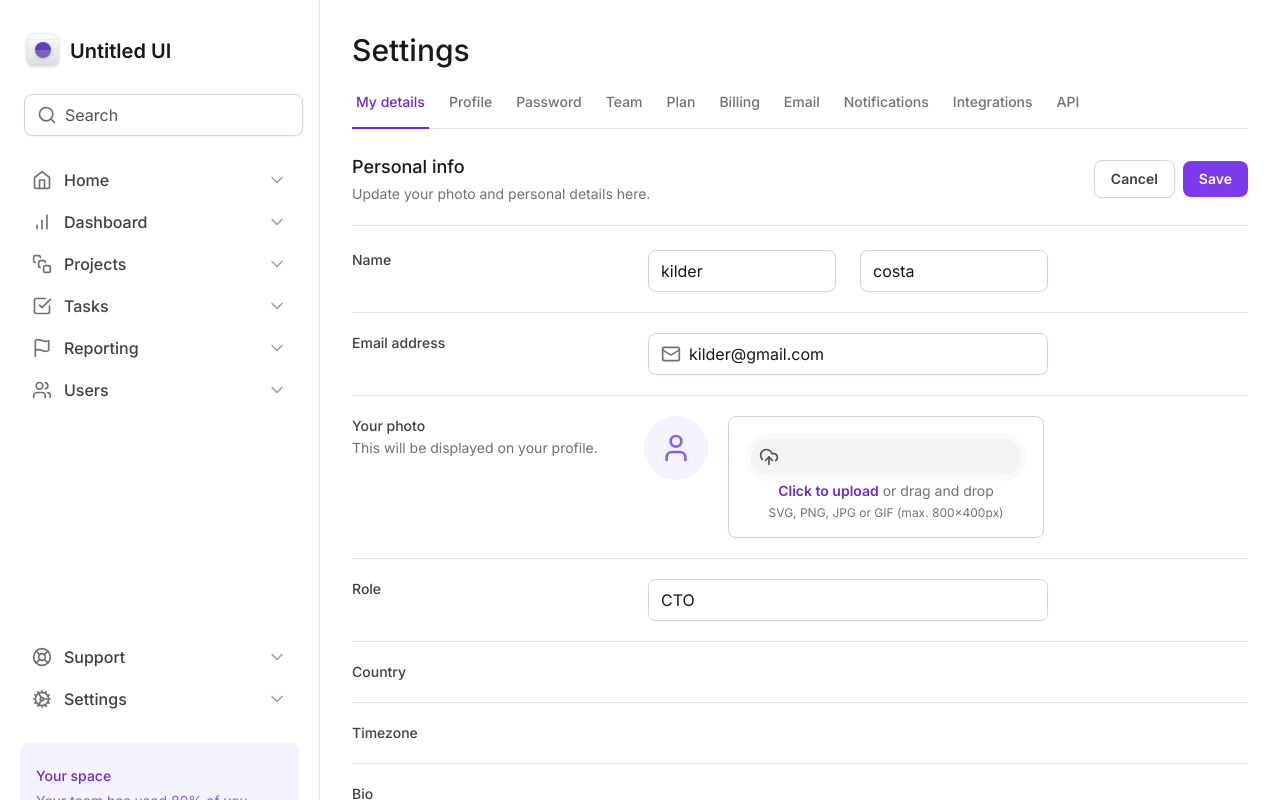
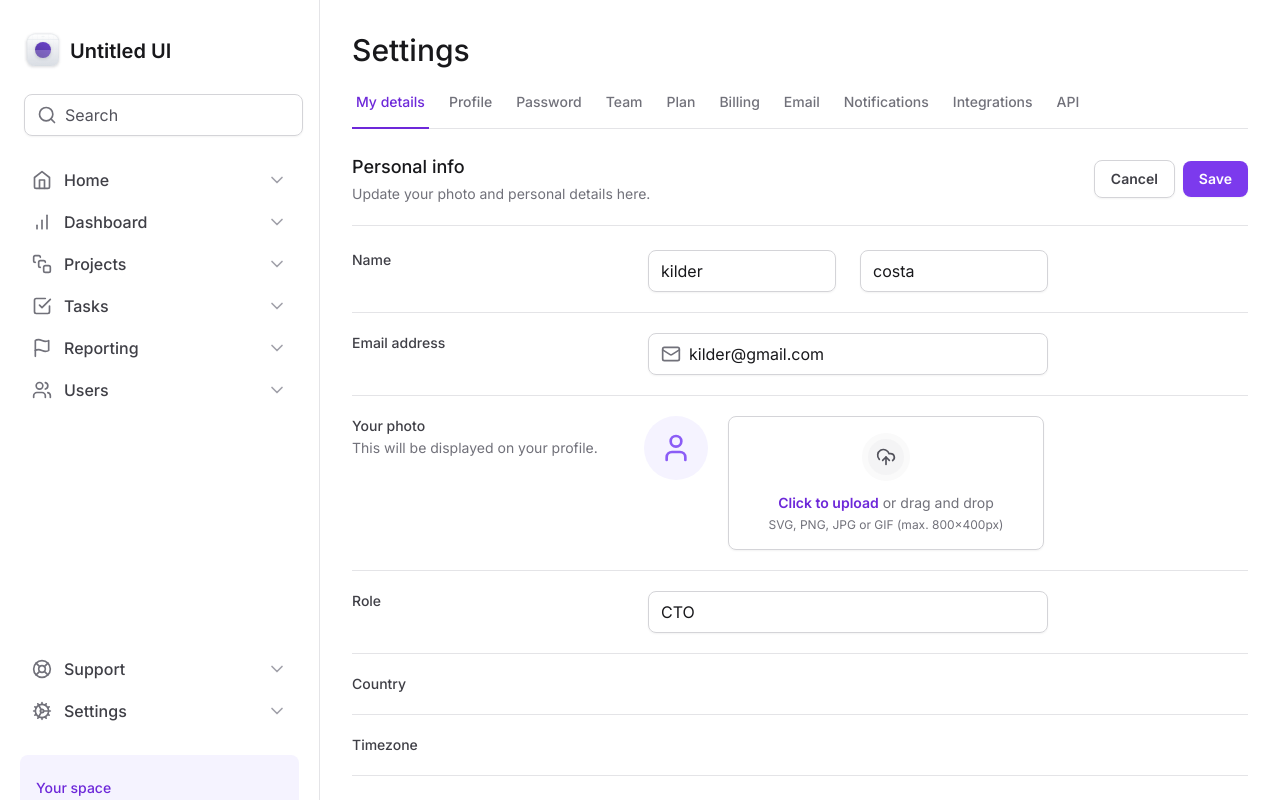
Before and after one commit to killer-cf/tailwind-avanced-next, a Next.js app: page / in a window 1280 px wide. Shown: the top 800 px of the page. Built offline with nearby package versions, Linux system fonts and the light colour scheme.

Commit message:
fix style errors

```diff
--- a/src/components/Form/FileInput/Trigger.tsx
+++ b/src/components/Form/FileInput/Trigger.tsx
@@ -4,10 +4,10 @@ export function Trigger() {
   return (
     <label
       htmlFor="photo"
-      className="hover:bg-violet-25 group flex-1 cursor-pointer flex-col items-center gap-3 rounded-lg border border-zinc-300 px-4 py-4 text-center text-zinc-500 shadow-sm hover:border-violet-200 hover:text-violet-500"
+      className="hover:bg-violet-25 group flex flex-1 cursor-pointer flex-col items-center gap-3 rounded-lg border border-zinc-300 px-4 py-4 text-center text-zinc-500 shadow-sm hover:border-violet-200 hover:text-violet-500"
     >
       <div className="border-6 rounded-full border-zinc-50 bg-zinc-100 p-2 group-hover:border-violet-50 group-hover:bg-violet-100">
-        <UploadCloud className="h-5 w-5 text-zinc-600 group-hover:to-violet-600" />
+        <UploadCloud className="h-5 w-5 text-zinc-600 group-hover:text-violet-600" />
       </div>
 
       <div className="flex flex-col items-center gap-1">
```
